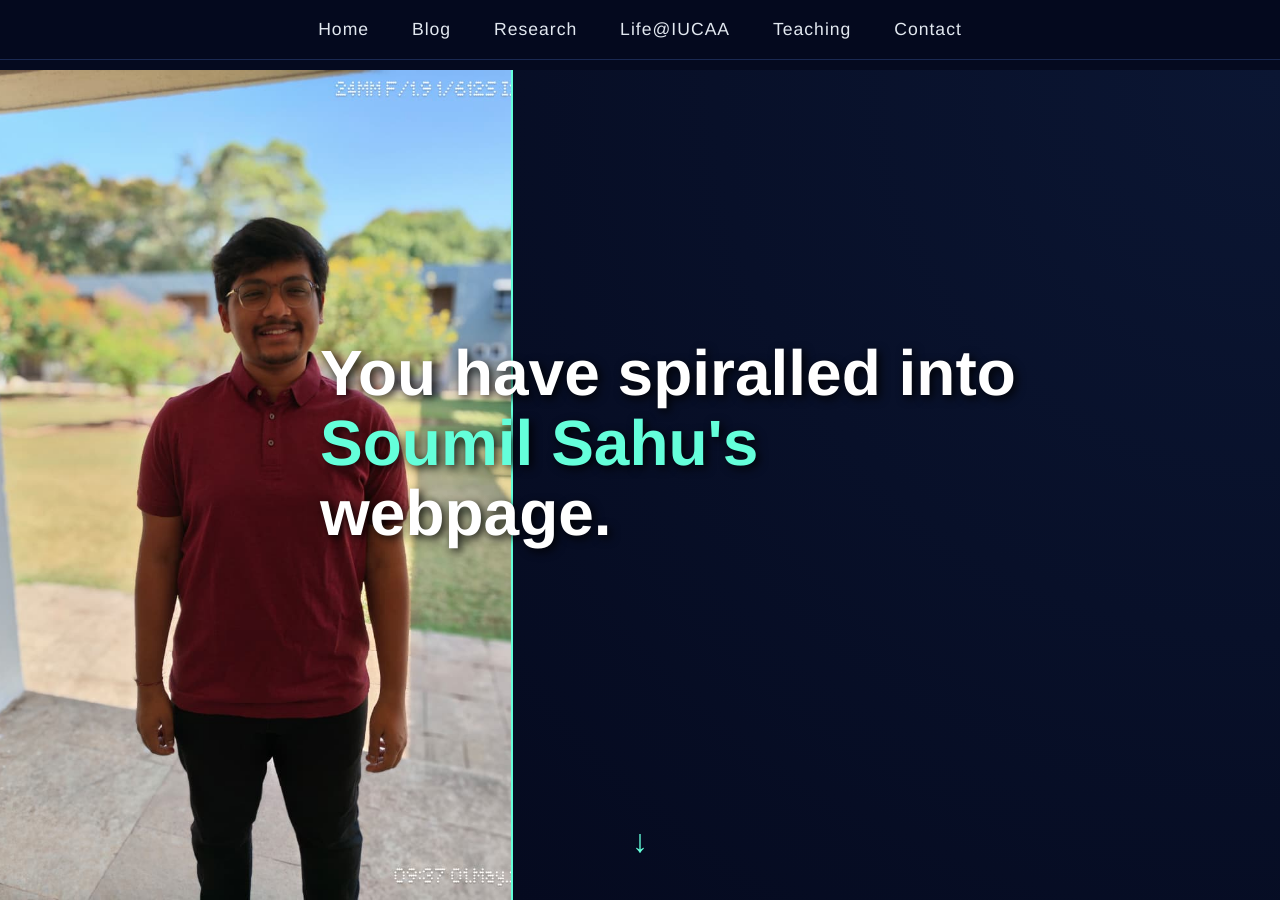
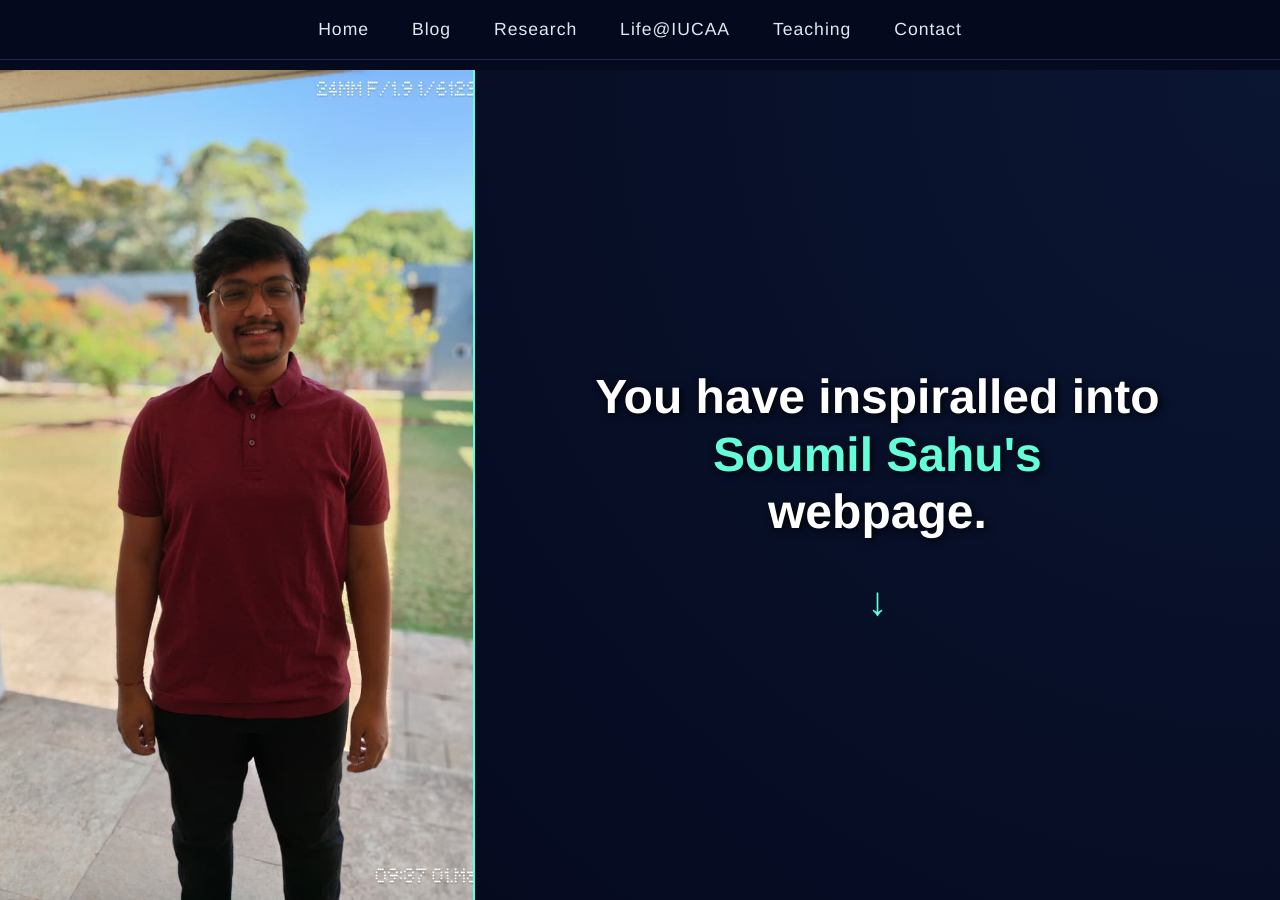
Before and after one commit to SoumilSahu/SoumilSahu.github.io, a Jekyll site: the page built from index.md, in a window 1280 px wide and 900 px high. Built offline with Jekyll 4.4.1, drawn with Linux system fonts in a browser that asks for light colours; part of the change alters nothing that is shown.

Commit message:
Refactor hero section layout and text
Updated hero section text and styles for better presentation.

```diff
--- a/index.md
+++ b/index.md
@@ -23,42 +23,43 @@ title: Home
     .hero-right {
         width: 60%;
         background: radial-gradient(circle at top right, var(--bg-mid), var(--bg-deep));
+        display: flex;
+        flex-direction: column;
+        justify-content: center;
+        align-items: center;
+        text-align: center;
+        padding: 3rem; /* Add generous padding to prevent content touching edges */
     }
 
-    .foreground-text {
-        position: absolute;
-        top: 45%;
-        left: 25%;
-        transform: translateY(-50%);
-        font-size: 4rem;
+    /* Style for the main hero text */
+    .hero-right h1 {
+        font-size: 3rem; /* Slightly reduced size for better fit, adjust as needed */
         font-weight: bold;
-        line-height: 1.1;
+        line-height: 1.2;
         color: #ffffff;
-        text-shadow: 3px 3px 10px rgba(0, 0, 0, 0.9);
-        pointer-events: none; /* Lets you click things behind the text if needed */
+        text-shadow: 2px 2px 8px rgba(0, 0, 0, 0.9);
+        margin-bottom: 1rem; /* Space below the heading */
+        pointer-events: none; /* Let clicks pass through if needed, though less critical now */
     }
 
-    .foreground-text span {
+    .hero-right h1 span {
         color: var(--accent);
     }
 
-    /* Scroll Indicator */
+    /* Scroll Indicator - repositioned to be centered within hero-right */
     .scroll-down {
-        position: absolute;
-        bottom: 30px;
-        left: 50%;
-        transform: translateX(-50%);
-        font-size: 2rem;
+        font-size: 2.5rem;
         color: var(--accent);
         animation: bob 2s infinite ease-in-out;
+        margin-top: 2rem; /* Add separation from the main text */
     }
 
     @keyframes bob {
-        0%, 100% { transform: translate(-50%, 0); }
-        50% { transform: translate(-50%, -15px); }
+        0%, 100% { transform: translateY(0); }
+        50% { transform: translateY(-15px); }
     }
 
-    /* Summary Section */
+    /* Summary Section - unchanged */
     .summary-box {
         max-width: 800px;
         margin: 100px auto;
@@ -73,17 +74,16 @@ title: Home
 
 <div class="hero">
     <div class="hero-left"></div>
-    <div class="hero-right"></div>
-    <div class="foreground-text">
-        You have spiralled into<br>
+    <div class="hero-right">
+        <h1>You have inspiralled into<br>
         <span>Soumil Sahu's</span><br>
-        webpage.
+        webpage.</h1>
+        <div class="scroll-down">↓</div>
     </div>
-    <div class="scroll-down">↓</div>
 </div>
 
 <div class="summary-box">
     <h2>About Me</h2>
-    <p> I am a researcher studying the extremes of the universe. My work primarily focuses on the equation of state of dense matter in neutron stars and continuous gravitational wave emissions.</p>
+    <p>I am a researcher studying the extremes of the universe. My work primarily focuses on the equation of state of dense matter in neutron stars and continuous gravitational wave emissions.</p>
     <p>Use the navigation bar above to explore my research, read my blog, or check out what life is like at IUCAA.</p>
 </div>
```
